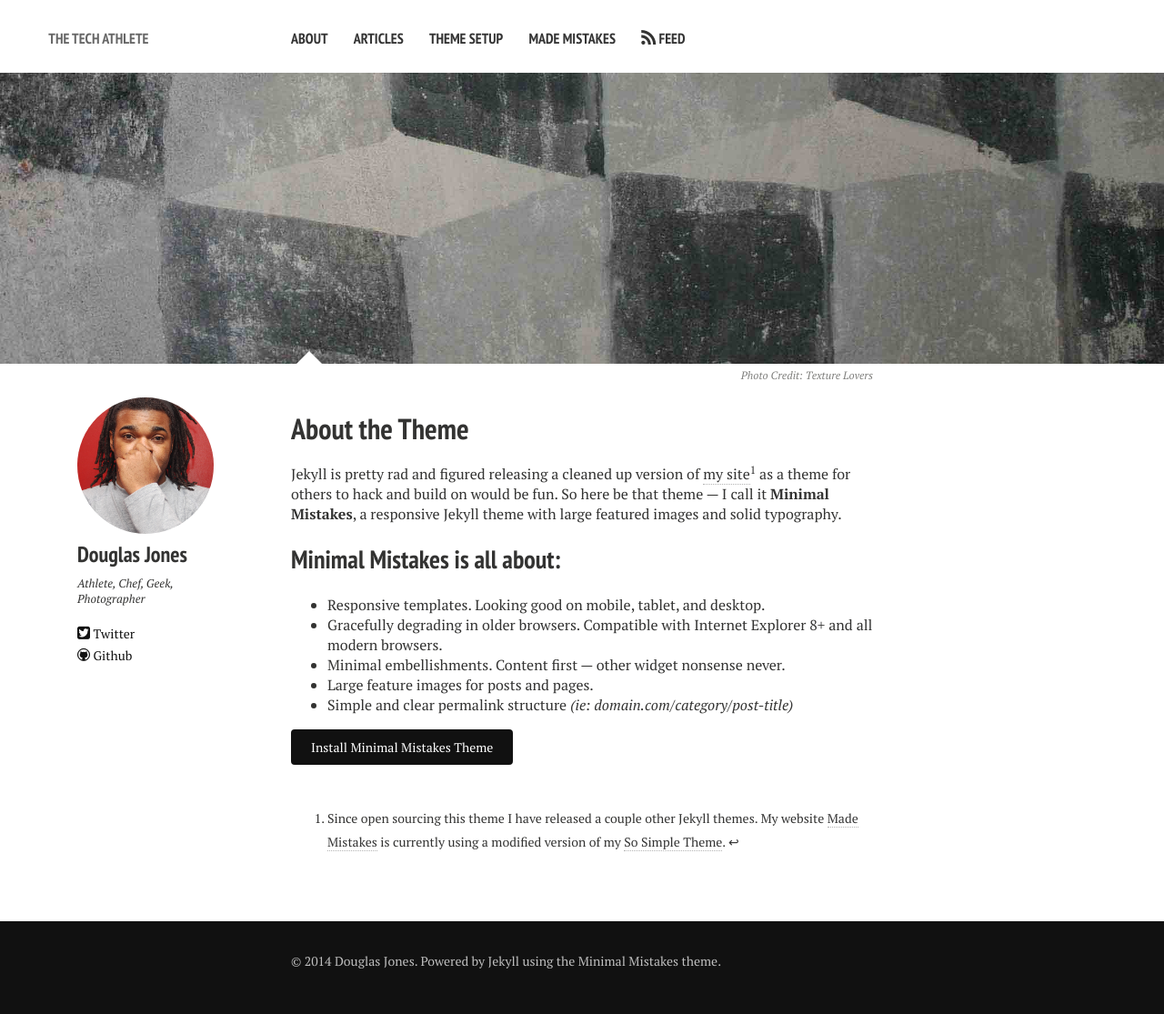
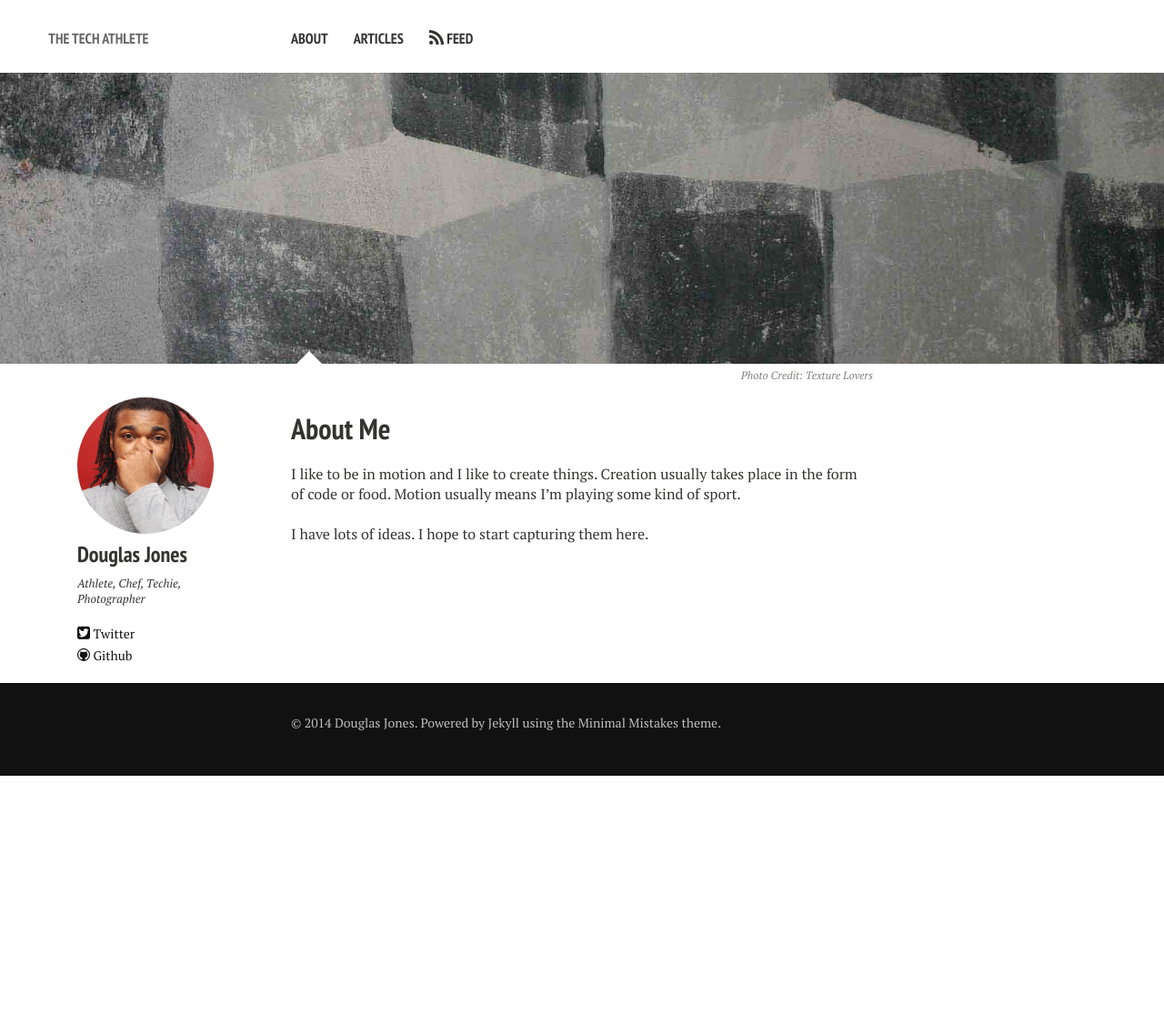
Before and after one commit to freshrap6/dmj2_me, a Jekyll site: the page built from about.md, in a window 1280 px wide. Shown: the whole page at 91% size. Built offline with Jekyll 4.4.1, drawn with Linux system fonts in a browser that asks for light colours; nearby versions of some CDN libraries; after the commit the page ends 900 px from its top, so only the background shows below that.

Commit message:
removing unnneed pages from the navbar

```diff
--- a/_config.yml
+++ b/_config.yml
@@ -1,6 +1,6 @@
 title:            The Tech Athlete
 tagline:          The Sports Geek
-description:      Be Different, take risks, and live.
+description:      Living at the speed of me.
 #Comment out url when working locally to resolve base urls correctly
 #url:              http://freshrap6.github.io
 
@@ -8,7 +8,7 @@ description:      Be Different, take risks, and live.
 owner:
   name:           Douglas Jones
   avatar:         bio-photo.jpg
-  bio:            "Athlete, Chef, Geek, Photographer"
+  bio:            "Athlete, Chef, Techie, Photographer"
   email:          d.m.jones2@gmail.com
   # Social networking links are used in author-bio sidebar. Update and remove as you like.
   twitter:        freshrap6
@@ -34,11 +34,11 @@ links:
     url: /about
   - title: Articles
     url: /articles
-  - title: Theme Setup
-    url: /theme-setup
-  - title: Made Mistakes
-    url: http://mademistakes.com
-    external: true
+  #- title: Theme Setup
+  #  url: /theme-setup
+  #- title: Made Mistakes
+  #  url: http://mademistakes.com
+   # external: true
 
 # http://en.wikipedia.org/wiki/List_of_tz_database_time_zones
 timezone:    Europe/London
--- a/about.md
+++ b/about.md
@@ -1,26 +1,17 @@
 ---
 layout: page
 permalink: /about/index.html
-title: About the Theme
-tagline: Minimal Mistakes, a Jekyll Theme
-tags: [about, Jekyll, theme, responsive]
-modified: 9-9-2013
+title: About Me
+tagline: Allow me to introduce myself
+tags: [personal]
+modified: 11-15-2014
 image:
   feature: texture-feature-02.jpg
   credit: Texture Lovers
   creditlink: http://texturelovers.com
 ---
 
-Jekyll is pretty rad and figured releasing a cleaned up version of [my site](http://mademistakes.com)[^1] as a theme for others to hack and build on would be fun. So here be that theme --- I call it **Minimal Mistakes**, a responsive Jekyll theme with large featured images and solid typography.
+I like to be in motion and I like to create things.  Creation usually takes place in the form of code or food.  Motion usually means I'm playing some kind of sport.
 
-## Minimal Mistakes is all about:
-
-* Responsive templates. Looking good on mobile, tablet, and desktop.
-* Gracefully degrading in older browsers. Compatible with Internet Explorer 8+ and all modern browsers.
-* Minimal embellishments. Content first --- other widget nonsense never.
-* Large feature images for posts and pages.
-* Simple and clear permalink structure *(ie: domain.com/category/post-title)*
-
-<a markdown="0" href="{{ site.url }}/theme-setup" class="btn">Install Minimal Mistakes Theme</a>
-
-[^1]: Since open sourcing this theme I have released a couple other Jekyll themes. My website [Made Mistakes](http://mademistakes.com) is currently using a modified version of my [So Simple Theme](http://mmistakes.github.io/so-simple-theme/).
+<br />
+I have lots of ideas.  I hope to start capturing them here.
```
